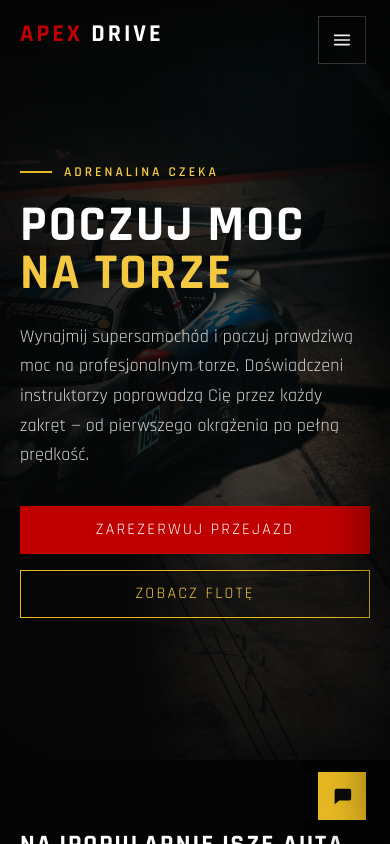
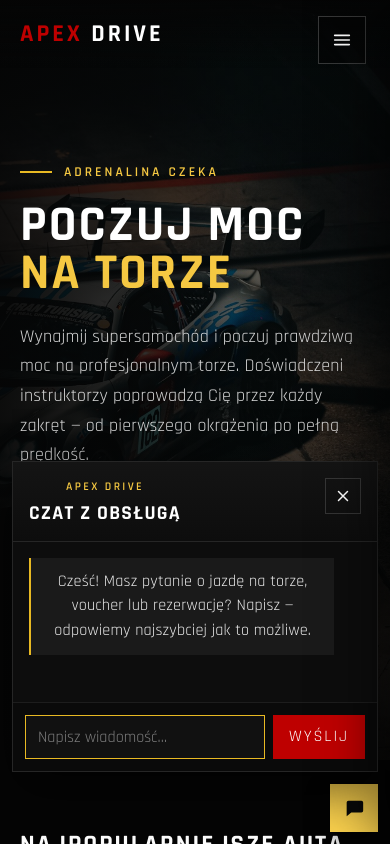
Before and after one commit to Zuzaaxx/APEX-Drive, a React (Vite) app: page / in a window 390 px wide. Both pictures are taken after a click on the button 342 px from the left and 796 px from the top of the page. Shown: the top 844 px of the page. Built offline with nearby package versions, Linux system fonts and the light colour scheme.

Commit message:
feat(ChatWidget): add chat widget component with styles and integrate into Start page

```diff
--- /dev/null
+++ b/src/components/ChatWidget.css
@@ -0,0 +1,199 @@
+.chat-widget {
+  --chat-gold: #e8b923;
+  --chat-gold-bright: #f5c842;
+  --chat-red: #be0000;
+  --chat-font: 'Rajdhani', 'Segoe UI', system-ui, sans-serif;
+
+  font-family: var(--chat-font);
+}
+
+.chat-popup {
+  position: fixed;
+  right: var(--layout-gutter, 24px);
+  bottom: calc(var(--layout-gutter, 24px) + var(--fab-size, 48px) + 12px);
+  z-index: 95;
+  display: flex;
+  flex-direction: column;
+  width: min(100%, 360px);
+  max-height: min(480px, calc(100dvh - 120px));
+  border: 1px solid rgba(255, 255, 255, 0.1);
+  background: #0d0d0d;
+  box-shadow: 0 20px 48px rgba(0, 0, 0, 0.55);
+  overflow: hidden;
+}
+
+.chat-popup__header {
+  display: flex;
+  align-items: flex-start;
+  justify-content: space-between;
+  gap: 12px;
+  padding: 16px 16px 12px;
+  border-bottom: 1px solid rgba(255, 255, 255, 0.08);
+  background: linear-gradient(180deg, #141414 0%, #0d0d0d 100%);
+}
+
+.chat-popup__label {
+  margin: 0 0 4px;
+  font-size: 0.65rem;
+  font-weight: 600;
+  letter-spacing: 0.2em;
+  text-transform: uppercase;
+  color: var(--chat-gold-bright);
+}
+
+.chat-popup__title {
+  margin: 0;
+  font-size: 1.1rem;
+  font-weight: 700;
+  letter-spacing: 0.06em;
+  text-transform: uppercase;
+  color: #ffffff;
+}
+
+.chat-popup__close {
+  display: inline-flex;
+  align-items: center;
+  justify-content: center;
+  width: 36px;
+  height: 36px;
+  padding: 0;
+  border: 1px solid rgba(255, 255, 255, 0.15);
+  background: transparent;
+  color: #ffffff;
+  cursor: pointer;
+  flex-shrink: 0;
+  transition:
+    border-color 0.2s ease,
+    color 0.2s ease;
+}
+
+.chat-popup__close svg {
+  width: 18px;
+  height: 18px;
+}
+
+.chat-popup__close:hover {
+  border-color: var(--chat-gold);
+  color: var(--chat-gold-bright);
+}
+
+.chat-popup__messages {
+  flex: 1;
+  min-height: 160px;
+  padding: 16px;
+  overflow-y: auto;
+}
+
+.chat-popup__bubble {
+  max-width: 92%;
+  padding: 12px 14px;
+  font-size: 0.9rem;
+  line-height: 1.5;
+}
+
+.chat-popup__bubble p {
+  margin: 0;
+}
+
+.chat-popup__bubble--bot {
+  color: rgba(255, 255, 255, 0.9);
+  background: #1a1a1a;
+  border-left: 2px solid var(--chat-gold);
+}
+
+.chat-popup__form {
+  display: flex;
+  gap: 8px;
+  padding: 12px;
+  border-top: 1px solid rgba(255, 255, 255, 0.08);
+  background: #0a0a0a;
+}
+
+.chat-popup__input {
+  flex: 1;
+  min-width: 0;
+  min-height: 44px;
+  padding: 0 12px;
+  border: 1px solid rgba(255, 255, 255, 0.15);
+  border-radius: 0;
+  background: #111111;
+  color: #ffffff;
+  font-family: inherit;
+  font-size: 0.9rem;
+}
+
+.chat-popup__input::placeholder {
+  color: rgba(255, 255, 255, 0.45);
+}
+
+.chat-popup__input:focus {
+  outline: none;
+  border-color: var(--chat-gold);
+}
+
+.chat-popup__send {
+  min-height: 44px;
+  padding: 0 16px;
+  border: none;
+  background: var(--chat-red);
+  color: #ffffff;
+  font-family: inherit;
+  font-size: 0.75rem;
+  font-weight: 700;
+  letter-spacing: 0.12em;
+  text-transform: uppercase;
+  cursor: pointer;
+  transition: background-color 0.2s ease;
+}
+
+.chat-popup__send:hover {
+  background: #d40000;
+}
+
+.chat-fab {
+  position: fixed;
+  right: var(--layout-gutter, 24px);
+  bottom: var(--layout-gutter, 24px);
+  z-index: 90;
+  display: flex;
+  align-items: center;
+  justify-content: center;
+  width: var(--fab-size, 48px);
+  height: var(--fab-size, 48px);
+  padding: 0;
+  border: none;
+  background: var(--chat-gold);
+  color: #0a0a0a;
+  box-shadow: 0 8px 24px rgba(0, 0, 0, 0.4);
+  cursor: pointer;
+  transition:
+    transform 0.2s ease,
+    background-color 0.2s ease;
+}
+
+.chat-fab--open {
+  background: #ffd54f;
+}
+
+.chat-fab svg {
+  width: 22px;
+  height: 22px;
+}
+
+.chat-fab:hover {
+  transform: scale(1.06);
+}
+
+@media (max-width: 480px) {
+  .chat-popup {
+    right: 12px;
+    left: 12px;
+    width: auto;
+    bottom: calc(12px + var(--fab-size, 48px) + 12px);
+  }
+
+  .chat-fab {
+    right: 12px;
+    bottom: 12px;
+  }
+}
--- /dev/null
+++ b/src/components/ChatWidget.jsx
@@ -0,0 +1,122 @@
+import { useEffect, useId, useRef, useState } from 'react'
+import './ChatWidget.css'
+
+function ChatIcon() {
+    return (
+        <svg viewBox="0 0 24 24" fill="currentColor" aria-hidden="true">
+            <path d="M4 4h16a2 2 0 0 1 2 2v9a2 2 0 0 1-2 2H9l-5 4V6a2 2 0 0 1 2-2z" />
+        </svg>
+    )
+}
+
+function CloseIcon() {
+    return (
+        <svg viewBox="0 0 24 24" fill="none" stroke="currentColor" strokeWidth="2" aria-hidden="true">
+            <path d="M6 6l12 12M18 6L6 18" strokeLinecap="round" />
+        </svg>
+    )
+}
+
+function ChatWidget() {
+    const [open, setOpen] = useState(false)
+    const [message, setMessage] = useState('')
+    const titleId = useId()
+    const inputRef = useRef(null)
+
+    const closeChat = () => setOpen(false)
+
+    const toggleChat = () => {
+        setOpen((isOpen) => !isOpen)
+    }
+
+    const handleSubmit = (event) => {
+        event.preventDefault()
+        if (!message.trim()) {
+            return
+        }
+        setMessage('')
+    }
+
+    useEffect(() => {
+        if (!open) {
+            return undefined
+        }
+
+        const handleKeyDown = (event) => {
+            if (event.key === 'Escape') {
+                setOpen(false)
+            }
+        }
+
+        inputRef.current?.focus()
+        window.addEventListener('keydown', handleKeyDown)
+
+        return () => window.removeEventListener('keydown', handleKeyDown)
+    }, [open])
+
+    return (
+        <div className="chat-widget">
+            {open && (
+                <div
+                    className="chat-popup"
+                    role="dialog"
+                    aria-modal="true"
+                    aria-labelledby={titleId}
+                >
+                    <header className="chat-popup__header">
+                        <div className="chat-popup__title-wrap">
+                            <p className="chat-popup__label">APEX DRIVE</p>
+                            <h2 id={titleId} className="chat-popup__title">
+                                Czat z obsługą
+                            </h2>
+                        </div>
+                        <button
+                            type="button"
+                            className="chat-popup__close"
+                            onClick={closeChat}
+                            aria-label="Zamknij czat"
+                        >
+                            <CloseIcon />
+                        </button>
+                    </header>
+
+                    <div className="chat-popup__messages">
+                        <div className="chat-popup__bubble chat-popup__bubble--bot">
+                            <p>
+                                Cześć! Masz pytanie o jazdę na torze, voucher lub rezerwację?
+                                Napisz — odpowiemy najszybciej jak to możliwe.
+                            </p>
+                        </div>
+                    </div>
+
+                    <form className="chat-popup__form" onSubmit={handleSubmit}>
+                        <input
+                            ref={inputRef}
+                            type="text"
+                            className="chat-popup__input"
+                            placeholder="Napisz wiadomość…"
+                            value={message}
+                            onChange={(event) => setMessage(event.target.value)}
+                            autoComplete="off"
+                        />
+                        <button type="submit" className="chat-popup__send">
+                            WYŚLIJ
+                        </button>
+                    </form>
+                </div>
+            )}
+
+            <button
+                type="button"
+                className={`chat-fab${open ? ' chat-fab--open' : ''}`}
+                onClick={toggleChat}
+                aria-expanded={open}
+                aria-label={open ? 'Zamknij czat' : 'Otwórz czat'}
+            >
+                <ChatIcon />
+            </button>
+        </div>
+    )
+}
+
+export default ChatWidget
--- a/src/pages/Start.css
+++ b/src/pages/Start.css
@@ -686,37 +686,6 @@
   color: var(--home-muted);
 }
 
-/* Chat FAB */
-
-.chat-fab {
-  position: fixed;
-  right: var(--layout-gutter, 24px);
-  bottom: var(--layout-gutter, 24px);
-  z-index: 90;
-  display: flex;
-  align-items: center;
-  justify-content: center;
-  width: var(--fab-size, 48px);
-  height: var(--fab-size, 48px);
-  padding: 0;
-  border: none;
-  background: var(--home-gold);
-  color: #0a0a0a;
-  box-shadow: 0 8px 24px rgba(0, 0, 0, 0.4);
-  cursor: pointer;
-  transition: transform 0.2s ease, background-color 0.2s ease;
-}
-
-.chat-fab svg {
-  width: 22px;
-  height: 22px;
-}
-
-.chat-fab:hover {
-  transform: scale(1.06);
-  background: #ffd54f;
-}
-
 /* Responsive */
 
 @media (max-width: 1024px) {
--- a/src/pages/Start.jsx
+++ b/src/pages/Start.jsx
@@ -1,3 +1,4 @@
+import ChatWidget from '../components/ChatWidget.jsx'
 import './Start.css'
 
 const FEATURED_CARS = [
@@ -73,14 +74,6 @@ function CalendarIcon() {
         <svg viewBox="0 0 24 24" fill="none" stroke="currentColor" strokeWidth="1.5" aria-hidden="true">
             <rect x="3" y="5" width="18" height="16" rx="2" />
             <path d="M8 3v4M16 3v4M3 10h18" strokeLinecap="round" />
-        </svg>
-    )
-}
-
-function ChatIcon() {
-    return (
-        <svg viewBox="0 0 24 24" fill="currentColor" aria-hidden="true">
-            <path d="M4 4h16a2 2 0 0 1 2 2v9a2 2 0 0 1-2 2H9l-5 4V6a2 2 0 0 1 2-2z" />
         </svg>
     )
 }
@@ -251,9 +244,7 @@ function Start() {
                         © 2024 APEX DRIVE. WSZYSTKIE PRAWA ZASTRZEŻONE.
                     </p>
                 </div>
-                <button type="button" className="chat-fab" aria-label="Czat">
-                    <ChatIcon />
-                </button>
+                <ChatWidget />
             </footer>
         </div>
     )
```
